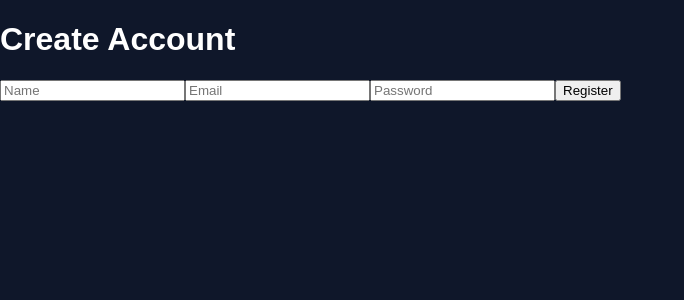
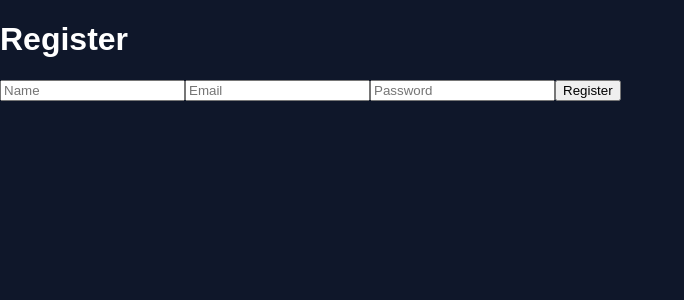
Before and after one commit to baseerhatif3-oss/cryptox-institutional-platform, a React (Vite) app: page / in a window 1280 px wide. Shown: the top 300 px of the page, without its empty margins (0-684 px from the left). Built offline with nearby package versions, Linux system fonts and the light colour scheme.

Commit message:
fix auth session

```diff
--- a/src/pages/Login.jsx
+++ b/src/pages/Login.jsx
@@ -1,77 +1,88 @@
 import { useState } from "react";
 import axios from "axios";
 
-export default function Login() {
-  const [formData, setFormData] = useState({
+function Login() {
+  const [formData, setFormData] =
+    useState({
       email: "",
       password: "",
     });
 
-  const [loading, setLoading] = useState(false);
-
   const handleChange = (e) => {
     setFormData({
       ...formData,
-      [e.target.name]: e.target.value,
+      [e.target.name]:
+        e.target.value,
     });
   };
 
-  const handleSubmit = async (e) => {
+  const handleSubmit = async (
+    e
+  ) => {
     e.preventDefault();
 
     try {
-      setLoading(true);
-
-      const response = await axios.post(
+      const response =
+        await axios.post(
           "https://crypto-platform-backend-d2az.onrender.com/api/auth/login",
           formData
         );
 
       localStorage.setItem(
-        "user",
-        JSON.stringify(response.data)
+        "userInfo",
+        JSON.stringify(
+          response.data
+        )
       );
 
-      alert("Login Successful");
+      alert(
+        "Login Successful"
+      );
 
-      window.location.href = "/dashboard";
+      window.location.href =
+        "/dashboard";
     } catch (error) {
       alert(
-        error.response?.data?.message ||
+        error.response?.data
+          ?.message ||
           "Login Failed"
       );
-    } finally {
-      setLoading(false);
     }
   };
 
   return (
-    <div className="auth-container">
-      <form className="auth-form" onSubmit={handleSubmit}>
+    <div>
       <h1>Login</h1>
 
+      <form
+        onSubmit={
+          handleSubmit
+        }
+      >
         <input
           type="email"
           name="email"
           placeholder="Email"
-          value={formData.email}
-          onChange={handleChange}
-          required
+          onChange={
+            handleChange
+          }
         />
 
         <input
           type="password"
           name="password"
           placeholder="Password"
-          value={formData.password}
-          onChange={handleChange}
-          required
+          onChange={
+            handleChange
+          }
         />
 
         <button type="submit">
-          {loading ? "Loading..." : "Login"}
+          Login
         </button>
       </form>
     </div>
   );
 }
+
+export default Login;
--- a/src/pages/Register.jsx
+++ b/src/pages/Register.jsx
@@ -1,92 +1,107 @@
 import { useState } from "react";
 
-export default function Register() {
-  const [formData, setFormData] = useState({
+function Register() {
+  const [formData, setFormData] =
+    useState({
       name: "",
       email: "",
       password: "",
     });
 
-  const [loading, setLoading] = useState(false);
-
   const handleChange = (e) => {
     setFormData({
       ...formData,
-      [e.target.name]: e.target.value,
+      [e.target.name]:
+        e.target.value,
     });
   };
 
-  const handleSubmit = async (e) => {
+  const handleSubmit = async (
+    e
+  ) => {
     e.preventDefault();
 
     try {
-      setLoading(true);
-
-      const response = await fetch(
+      const response =
+        await fetch(
           "https://crypto-platform-backend-d2az.onrender.com/api/auth/register",
           {
             method: "POST",
+
             headers: {
-            "Content-Type": "application/json",
+              "Content-Type":
+                "application/json",
             },
-          body: JSON.stringify(formData),
+
+            body: JSON.stringify(
+              formData
+            ),
           }
         );
 
-      const data = await response.json();
+      const data =
+        await response.json();
 
-      if (!response.ok) {
-        throw new Error(data.message || "Register Failed");
-      }
+      localStorage.setItem(
+        "userInfo",
+        JSON.stringify(data)
+      );
 
-      alert("Registration Successful");
+      alert(
+        "Registration Successful"
+      );
 
-      localStorage.setItem("user", JSON.stringify(data));
-
-      window.location.href = "/dashboard";
+      window.location.href =
+        "/dashboard";
     } catch (error) {
-      alert(error.message);
-    } finally {
-      setLoading(false);
+      alert(
+        "Register Failed"
+      );
     }
   };
 
   return (
-    <div className="auth-container">
-      <form className="auth-form" onSubmit={handleSubmit}>
-        <h1>Create Account</h1>
+    <div>
+      <h1>Register</h1>
 
+      <form
+        onSubmit={
+          handleSubmit
+        }
+      >
         <input
           type="text"
           name="name"
           placeholder="Name"
-          value={formData.name}
-          onChange={handleChange}
-          required
+          onChange={
+            handleChange
+          }
         />
 
         <input
           type="email"
           name="email"
           placeholder="Email"
-          value={formData.email}
-          onChange={handleChange}
-          required
+          onChange={
+            handleChange
+          }
         />
 
         <input
           type="password"
           name="password"
           placeholder="Password"
-          value={formData.password}
-          onChange={handleChange}
-          required
+          onChange={
+            handleChange
+          }
         />
 
         <button type="submit">
-          {loading ? "Loading..." : "Register"}
+          Register
         </button>
       </form>
     </div>
   );
 }
+
+export default Register;
```
Lines whose indentation alone changed are shown as unchanged.
